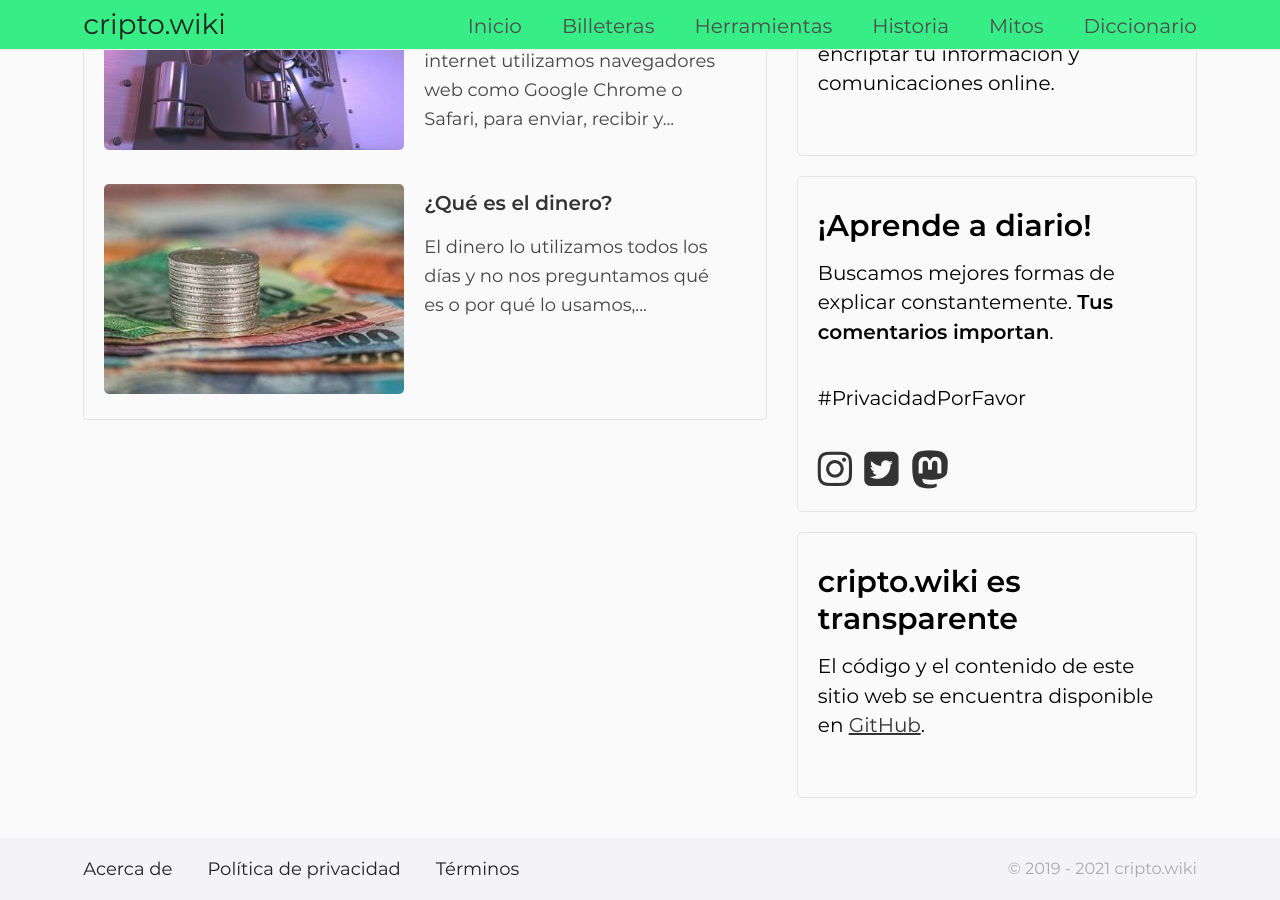
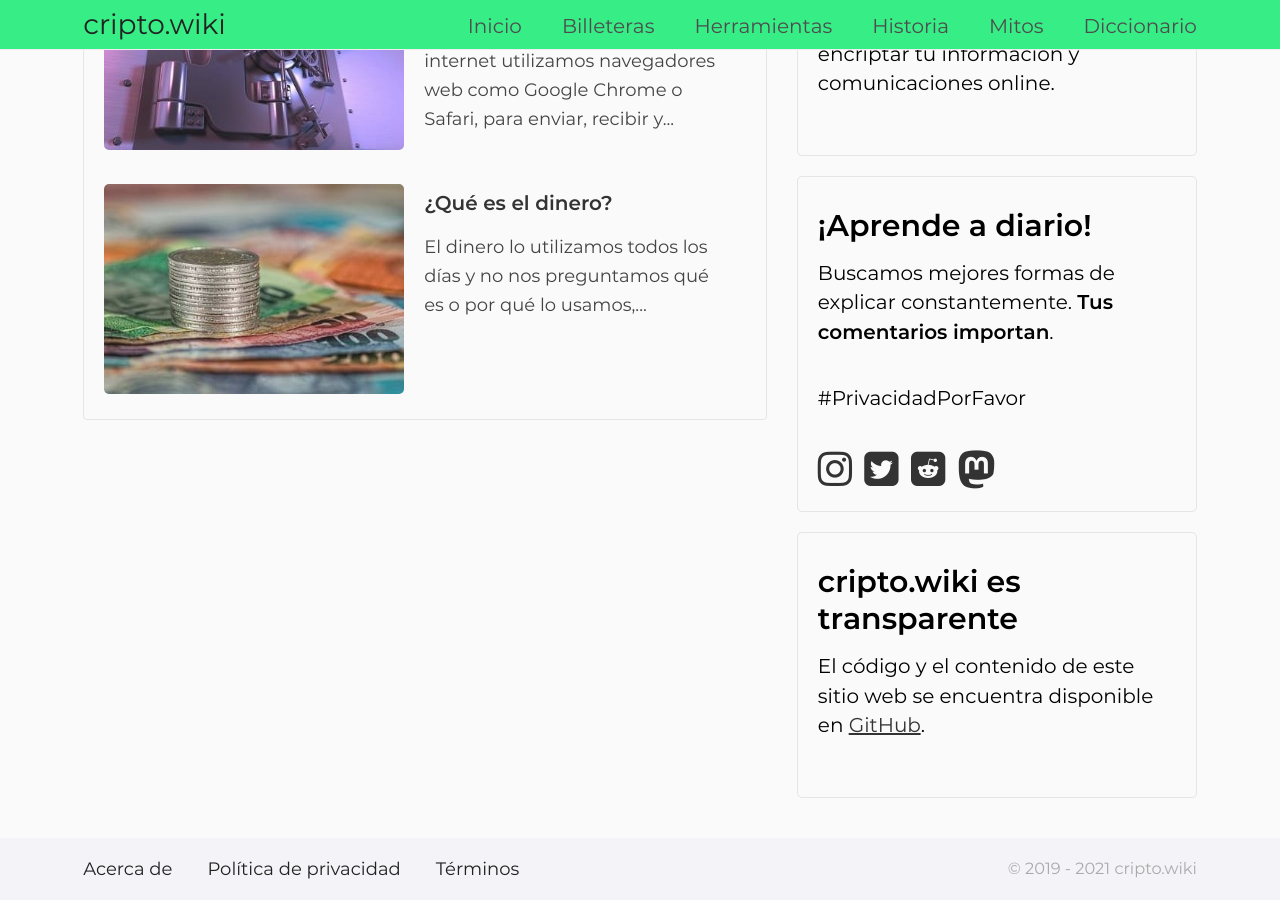
Before and after one commit to criptowiki/criptowiki, a Jekyll site: the page built from index.html, in a window 1280 px wide and 900 px high, scrolled down 731 px. Built offline with Jekyll 4.4.1, drawn with Linux system fonts in a browser that asks for light colours; some web fonts are replaced.

Commit message:
Add link to subreddit

```diff
--- a/_config.yml
+++ b/_config.yml
@@ -7,6 +7,7 @@ baseurl: ''
 social:
   twitter: criptowiki
   instagram: cripto.wiki
+  reddit: criptowiki
   mastodon: criptowiki
 
 collections_dir: collections
--- a/index.html
+++ b/index.html
@@ -52,6 +52,7 @@ description: Descifrando el mundo de Bitcoin, privacidad & ciberseguridad. Apren
 			<div id="social-media">
 				<a href="https://www.instagram.com/{{ site.social.instagram }}/"><i class="icon-instagram"></i></a>
 				<a href="https://twitter.com/{{ site.social.twitter }}"><i class="icon-twitter-square"></i></a>
+				<a href="https://www.reddit.com/r/{{ site.social.reddit }}/"><i class="icon-reddit-square"></i></a>
 				<a href="https://mastodon.social/@{{ site.social.mastodon }}/"><i class="icon-mastodon"></i></a>
 			</div>
 		</div>
```
